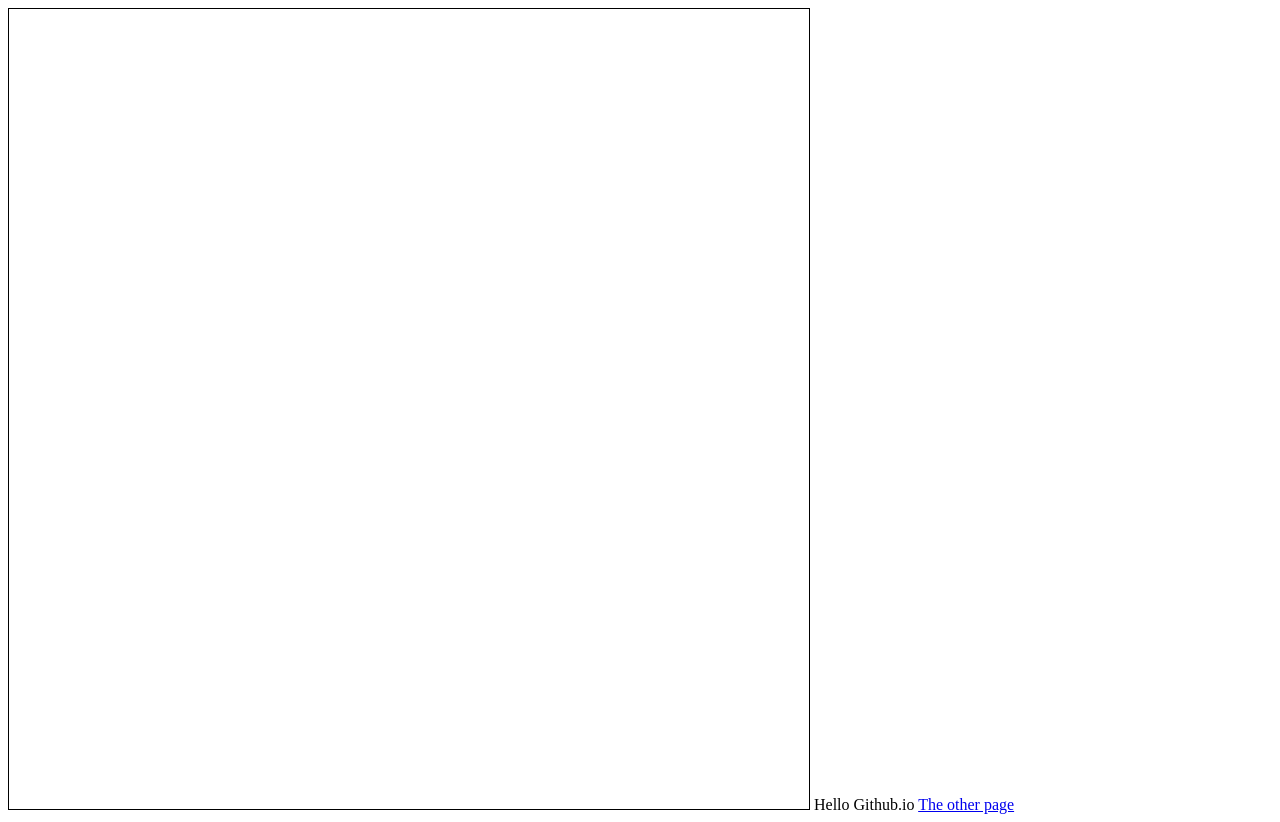
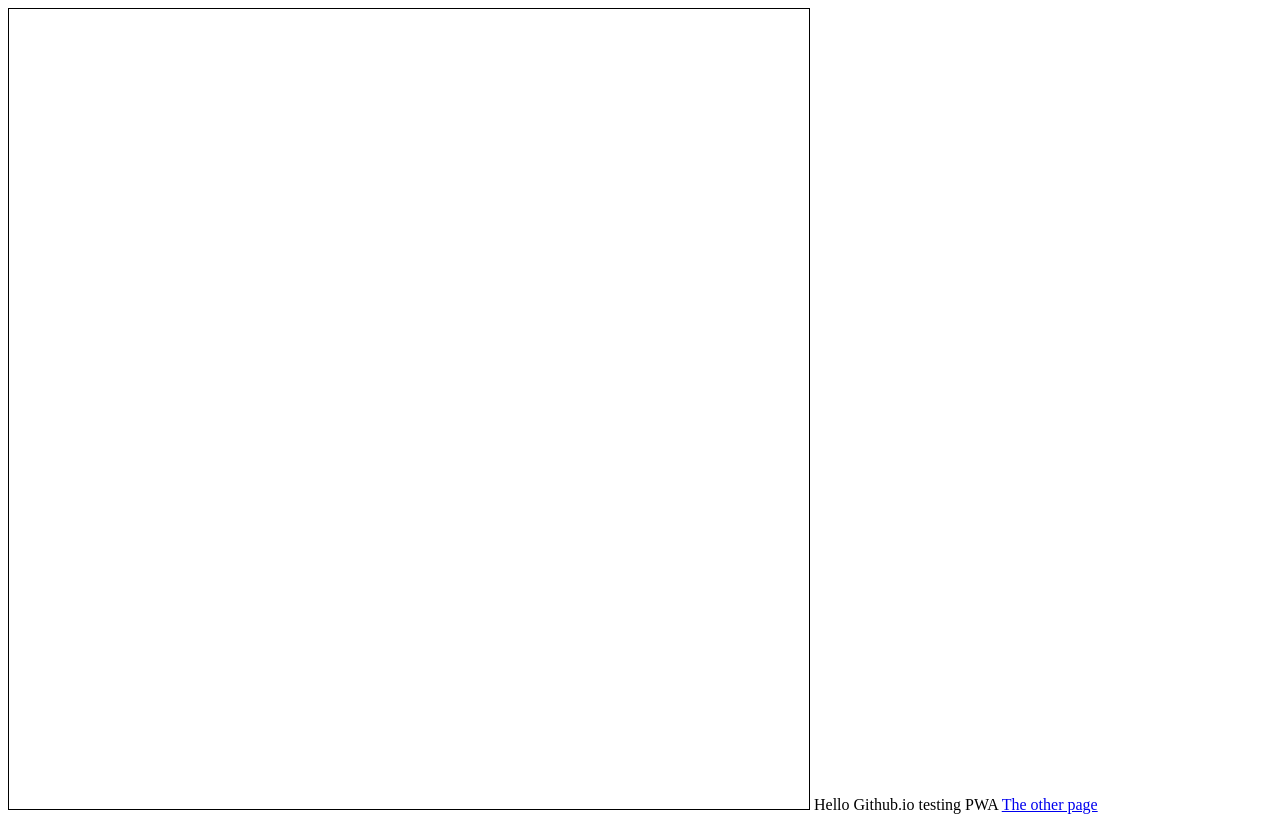
Before and after one commit to MuddyGames/TestPWA, a plain HTML site: page index.html in a window 1280 px wide. Drawn offline with Linux system fonts and the light colour scheme.

Commit message:
Update index.html

```diff
--- a/index.html
+++ b/index.html
@@ -19,7 +19,7 @@
         Oops! looks like your browser does not support canvas tag
     </canvas>
 
-  Hello Github.io
+  Hello Github.io testing PWA
 
   <a href="./another.html">The other page</a>
 
```
